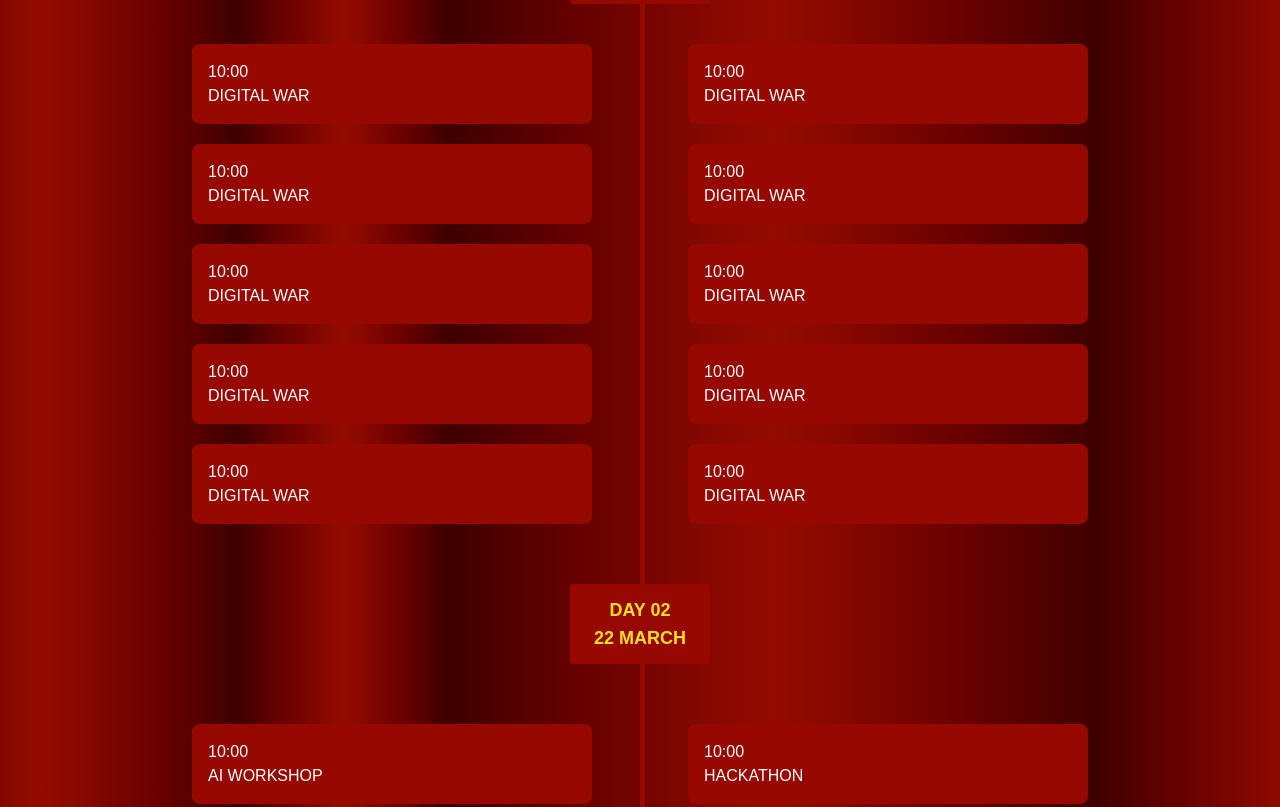
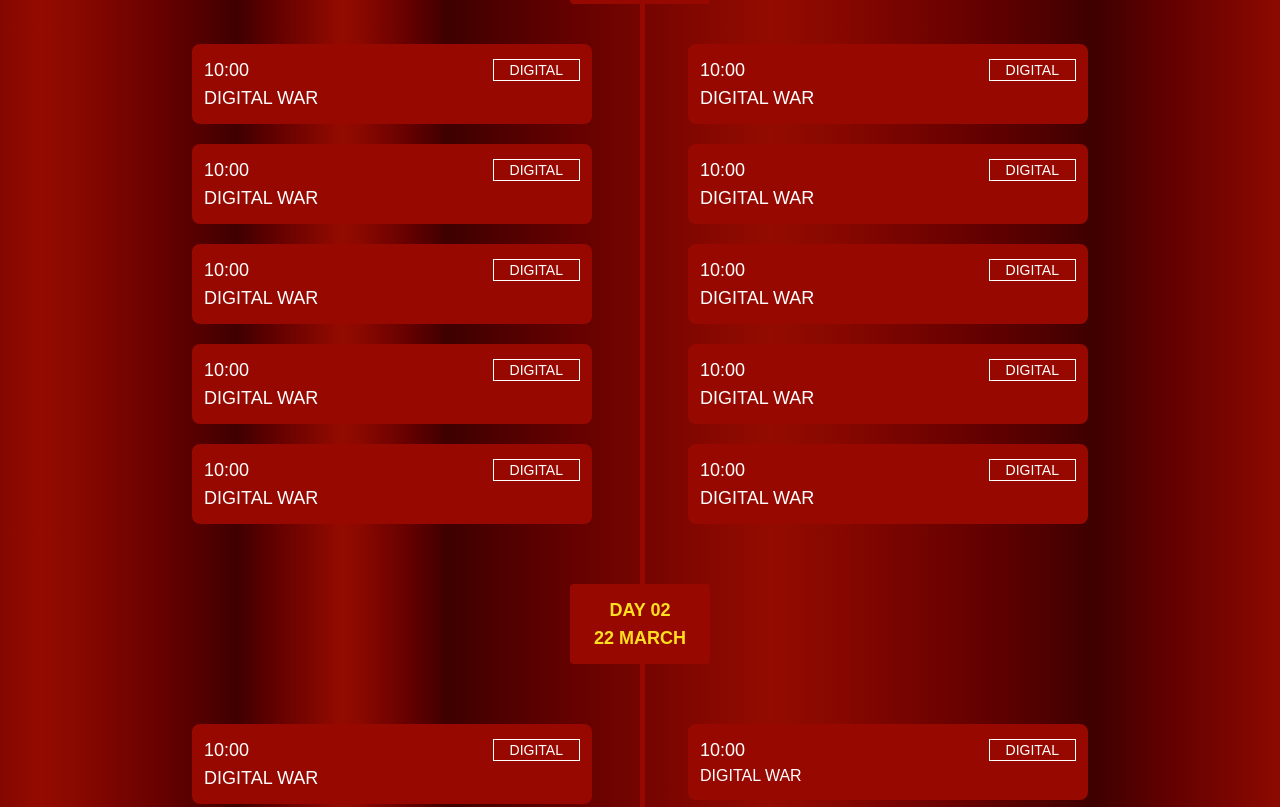
Before and after one commit to technojam/unifest-2025, a Next.js app: page / in a window 1280 px wide. Shown: the part 4293-5100 px from the top of the page. Built offline with nearby package versions, Linux system fonts and the light colour scheme; a web font is replaced by a local one.

Commit message:
adddded timiline

```diff
--- a/src/components/Timeline.jsx
+++ b/src/components/Timeline.jsx
@@ -28,7 +28,7 @@ const Timeline = () => {
     <div className="relative flex flex-col items-center pt-25 my-10 text-white w-full max-w-[70%]">
       <div id="timeline" className="relative flex flex-col items-center w-full max-w-4xl">
         {/* Day 1 Box */}
-        <div className="absolute left-1/2 transform -translate-x-1/2 -top-10 bg-[#970900] text-yellow-300 px-6 py-3 font-bold text-lg text-center rounded z-10">
+        <div className="absolute left-1/2 transform -translate-x-1/2 -top-10 bg-[#970900] text-yellow-300 px-6 py-3 font-bold text-lg text-center rounded z-10 ">
           DAY 01
           <br />
           21 MARCH
@@ -49,13 +49,28 @@ const Timeline = () => {
         <div className="w-full flex flex-col md:flex-row justify-between gap-14 pt-20">
           <div className="w-1/2 space-y-5 pr-5">
             {Array.from({ length: 5 }).map((_, i) => (
-              <div key={i} className="bg-[#970900] p-4 rounded-lg">10:00 <br />DIGITAL WAR</div>
+              <div key={i} className="bg-[#970900] p-3 text-lg rounded-lg">
+                <div className="flex justify-between items-center">
+                <p>10:00</p>
+                <button className="border px-4 text-sm">DIGITAL</button>
+                </div>
+
+                <p>DIGITAL WAR</p>
+
+                </div>
             ))}
           </div>
 
           <div className="w-1/2 space-y-5 pl-5">
             {Array.from({ length: 5 }).map((_, i) => (
-              <div key={i} className="bg-[#970900] p-4 rounded-lg">10:00 <br /> DIGITAL WAR</div>
+              <div key={i} className="bg-[#970900] p-3 text-lg rounded-lg"><div className="flex justify-between items-center">
+              <p>10:00</p>
+              <button className="border px-4 text-sm">DIGITAL</button>
+              </div>
+
+              <p>DIGITAL WAR</p>
+
+              </div>
             ))}
           </div>
         </div>
@@ -73,13 +88,29 @@ const Timeline = () => {
         <div className="w-full flex flex-col md:flex-row justify-between gap-14 pt-15">
           <div className="w-1/2 space-y-5 pr-5">
             {Array.from({ length: 5 }).map((_, i) => (
-              <div key={i} className="bg-[#970900] p-4 rounded-lg">10:00 <br /> AI WORKSHOP</div>
+              <div key={i} className="bg-[#970900] p-3 text-lg rounded-lg">
+                <div className="flex justify-between items-center">
+              <p>10:00</p>
+              <button className="border px-4 text-sm">DIGITAL</button>
+              </div>
+
+              <p>DIGITAL WAR</p>
+
+              </div>
             ))}
           </div>
 
           <div className="w-1/2 space-y-5 pl-5">
             {Array.from({ length: 5 }).map((_, i) => (
-              <div key={i} className="bg-[#970900] p-4 rounded-lg">10:00 <br /> HACKATHON</div>
+              <div key={i} className="bg-[#970900] p-3 rounded-lg">
+                <div className="flex justify-between items-center text-lg">
+                <p>10:00</p>
+                <button className="border px-4 text-sm">DIGITAL</button>
+              </div>
+
+              <p>DIGITAL WAR</p>
+
+              </div>
             ))}
           </div>
         </div>
```
